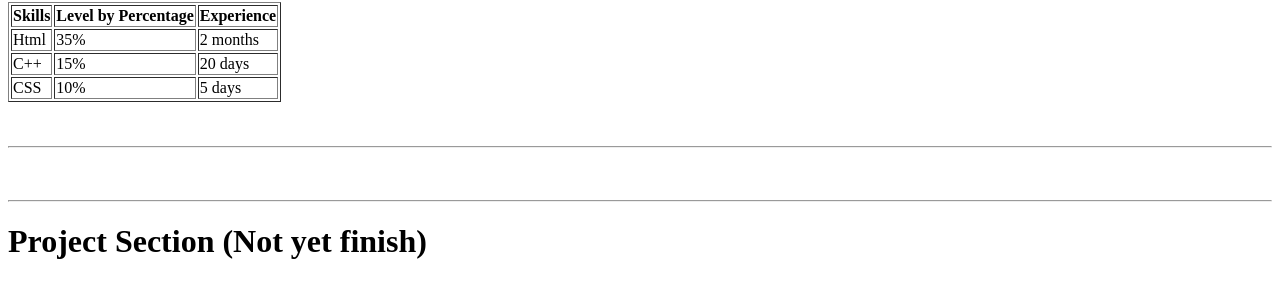
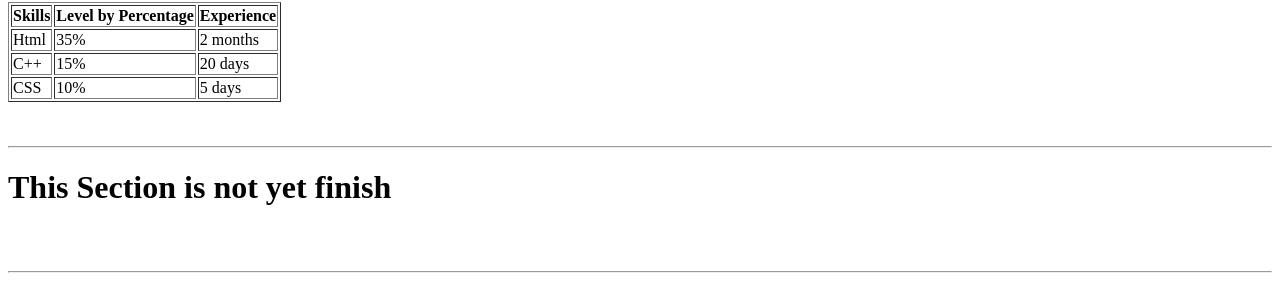
Before and after one commit to CluelessZaxc18/Portfolio102, a plain HTML site: page Index.html in a window 1280 px wide. Shown: the part 649-941 px from the top of the page. Drawn offline with Linux system fonts and the light colour scheme.

Commit message:
Add minor part

```diff
--- a/Index.html
+++ b/Index.html
@@ -56,6 +56,7 @@
   </table>
   <br><br>
   <hr>
+  <h1>This Section is not yet finish</h1>
 <br><br>
 <hr>
 
```
